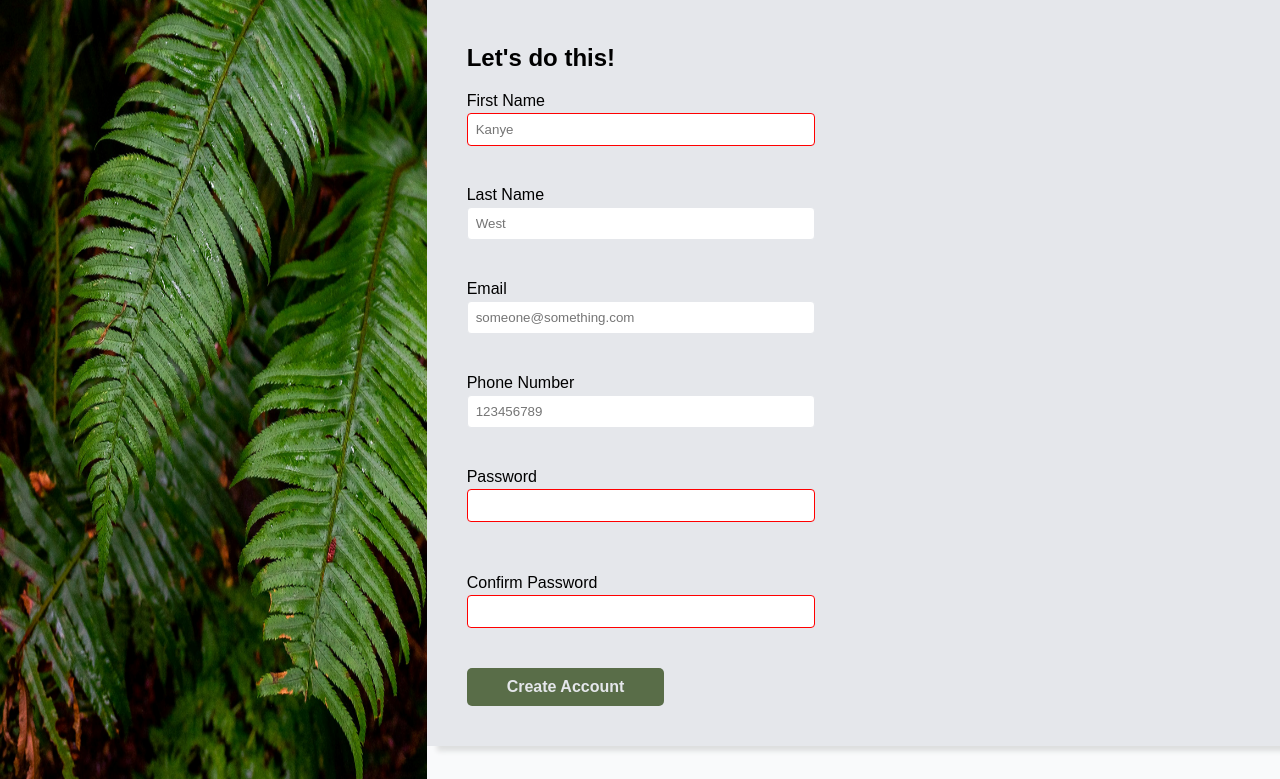
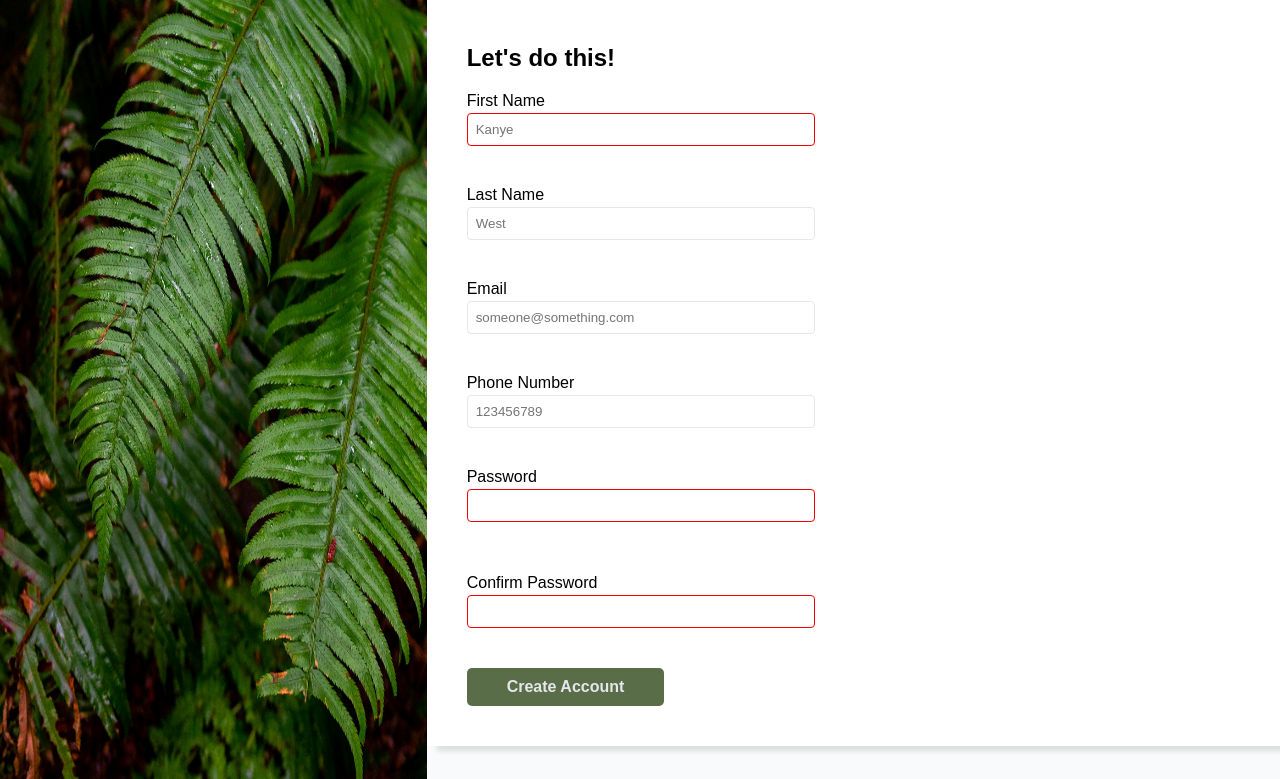
Before and after one commit to Ay-can/sign-up-form, a plain HTML site: page index.html in a window 1280 px wide. Shown: the part 303-1082 px from the top of the page. Drawn offline with Linux system fonts and the light colour scheme.

Commit message:
make form whiter

```diff
--- a/style.css
+++ b/style.css
@@ -91,7 +91,7 @@ p {
 
 form {
   box-shadow: rgb(221, 222, 222) 10px 5px 5px;
-  background-color: rgb(229, 231, 235);
+  background-color: rgb(255, 255, 255);
   display: flex;
   flex-direction: column;
   padding: 40px;
```
